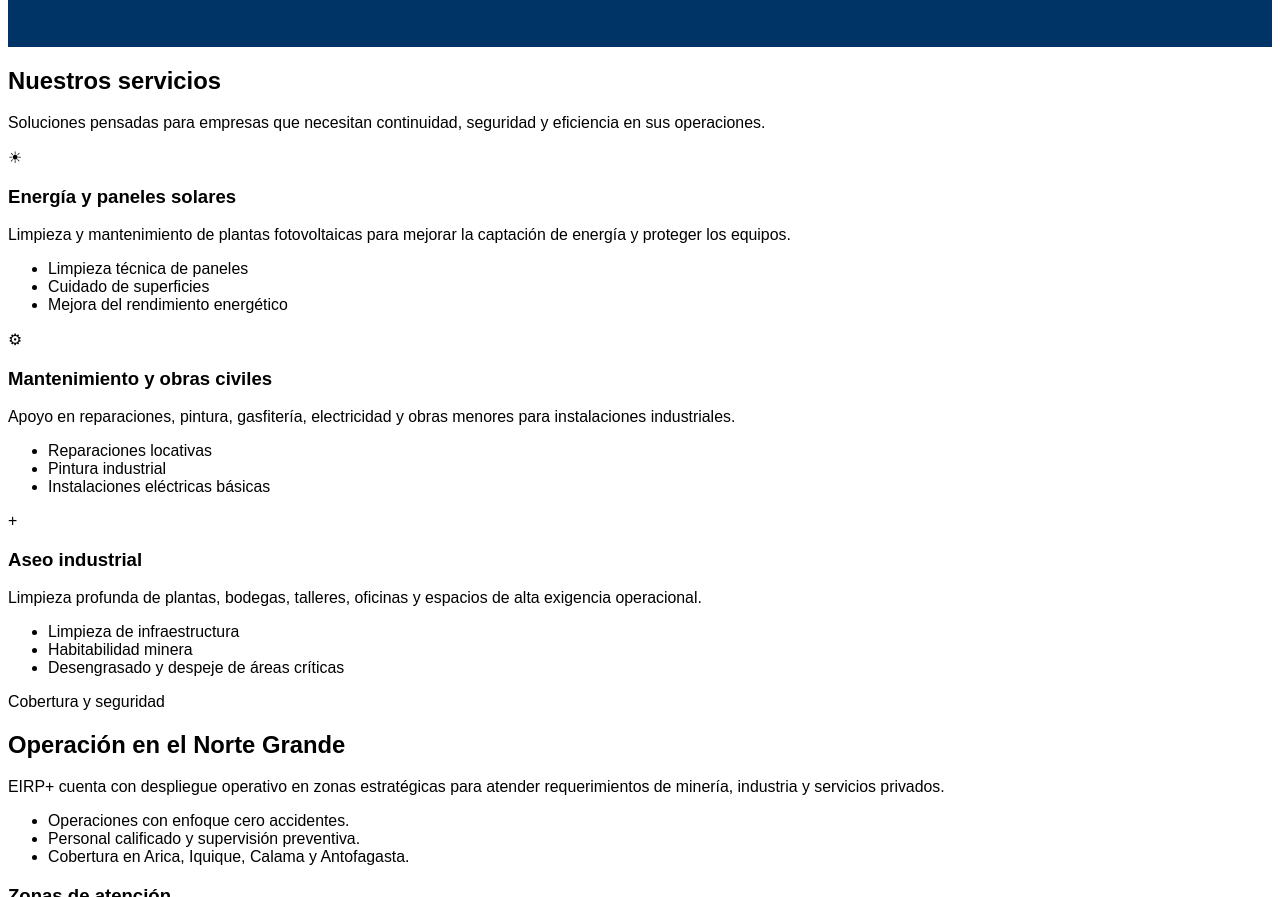
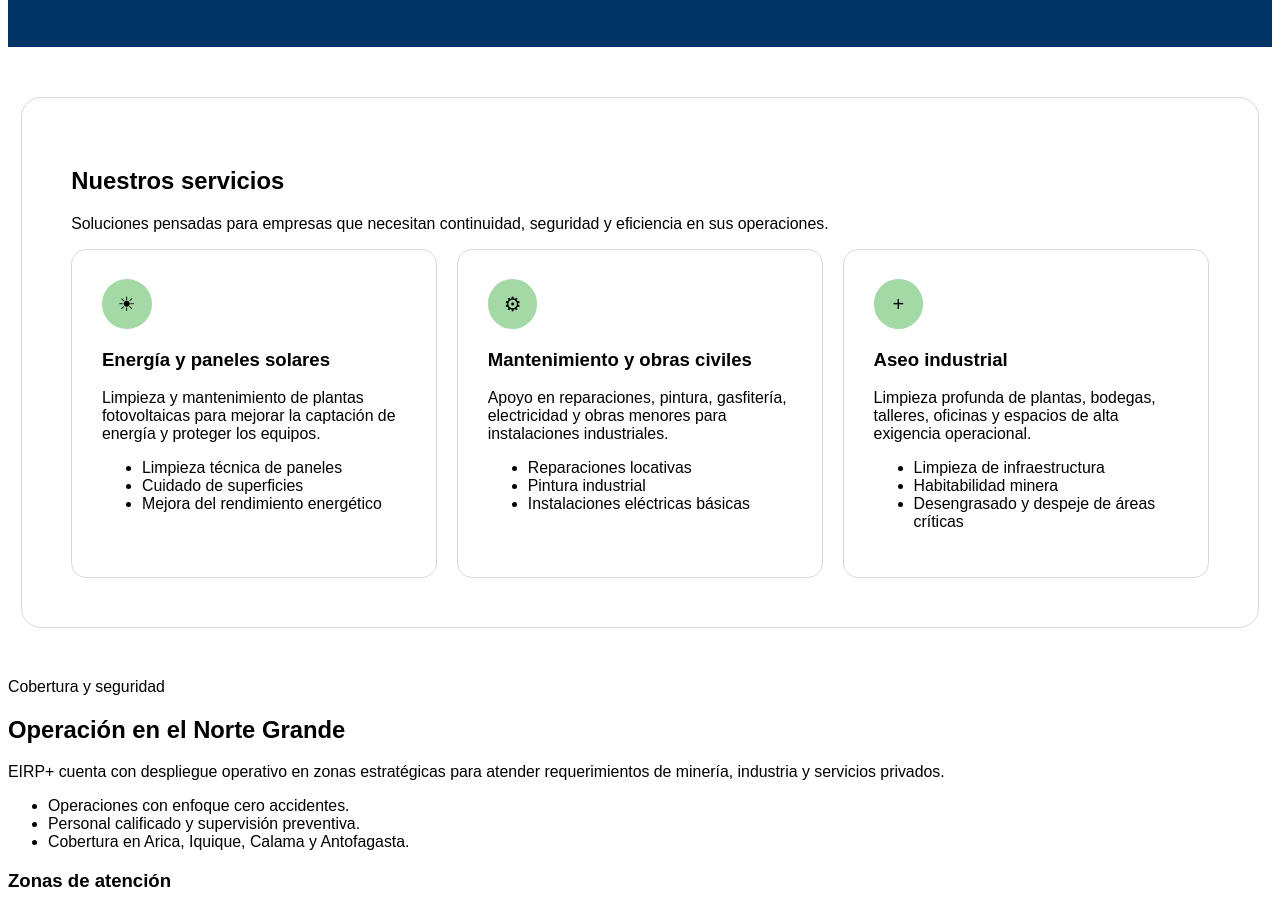
Before and after one commit to HandrollMamani/evaluacion-p2026, a plain HTML site: page index.html in a window 1280 px wide. Shown: the part 1830-2727 px from the top of the page. Drawn offline with Linux system fonts and the light colour scheme.

Commit message:
feat: arreglos y nuestros servicios

```diff
--- a/css/styles.css
+++ b/css/styles.css
@@ -103,8 +103,7 @@ body {
 }
 
 .nosotros{
-  border: #003366;
-  border: 1px solid #D9D9D9;
+  border: .1rem solid #D9D9D9;
   border-radius: 2rem;
   padding: 8rem;
   margin: 5rem auto;
@@ -162,7 +161,39 @@ body {
   margin: 1rem 0;
 }
 
+.servicios{
+  flex-direction: column;
+  border: .1rem solid #D9D9D9;
+  border-radius: 2rem;
+  padding: 5rem;
+  margin: 5rem auto;
+  width: 90%;
+}
 
+.servicios-card-cont{
+  display: flex;
+  gap: 2rem;
+}
+
+.servicios-card{
+  border: .1rem solid #D9D9D9;
+  border-radius: 1.5rem;
+  padding: 3rem;
+  max-width: 35rem;
+  flex: 1;
+}
+
+.icono{
+  background-color: #A3D9A5;
+  width: 5rem;
+  height: 5rem;
+  border-radius: 50%;
+  display: flex;
+  justify-content: center;
+  align-items: center;
+  font-size: 2rem;
+  margin-bottom: 2rem;
+}
 
 
 
--- a/index.html
+++ b/index.html
@@ -123,14 +123,20 @@
   <!--Fin valores-->
 
   <!--Inicio nuestros servicios-->
+
+    <div class="servicios">
+      <div>
         <h2>Nuestros servicios</h2>
 
         <p>
           Soluciones pensadas para empresas que necesitan continuidad,
           seguridad y eficiencia en sus operaciones.
         </p>
+      </div>
 
-  <div>☀</div>
+      <div class="servicios-card-cont">
+        <div class="servicios-card">
+          <div class="icono">☀</div>
 
           <h3>Energía y paneles solares</h3>
 
@@ -144,8 +150,10 @@
             <li>Cuidado de superficies</li>
             <li>Mejora del rendimiento energético</li>
           </ul>
+        </div>
 
-  <div>⚙</div>
+        <div class="servicios-card">
+          <div class="icono">⚙</div>
 
           <h3>Mantenimiento y obras civiles</h3>
 
@@ -159,8 +167,10 @@
             <li>Pintura industrial</li>
             <li>Instalaciones eléctricas básicas</li>
           </ul>
+        </div>
 
-  <div>+</div>
+        <div class="servicios-card">
+          <div class="icono">+</div>
 
           <h3>Aseo industrial</h3>
 
@@ -174,6 +184,9 @@
             <li>Habitabilidad minera</li>
             <li>Desengrasado y despeje de áreas críticas</li>
           </ul>
+        </div>
+      </div>
+    </div>
   <!--Fin nuestros servicios-->
 
   <!--Inicio cobertura-->
```
Lines whose indentation alone changed are shown as unchanged.
